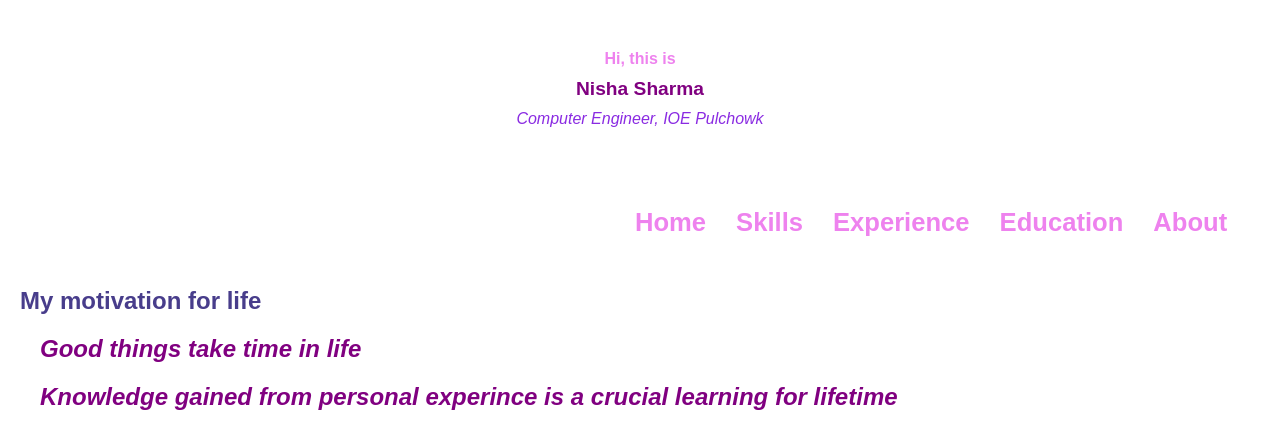
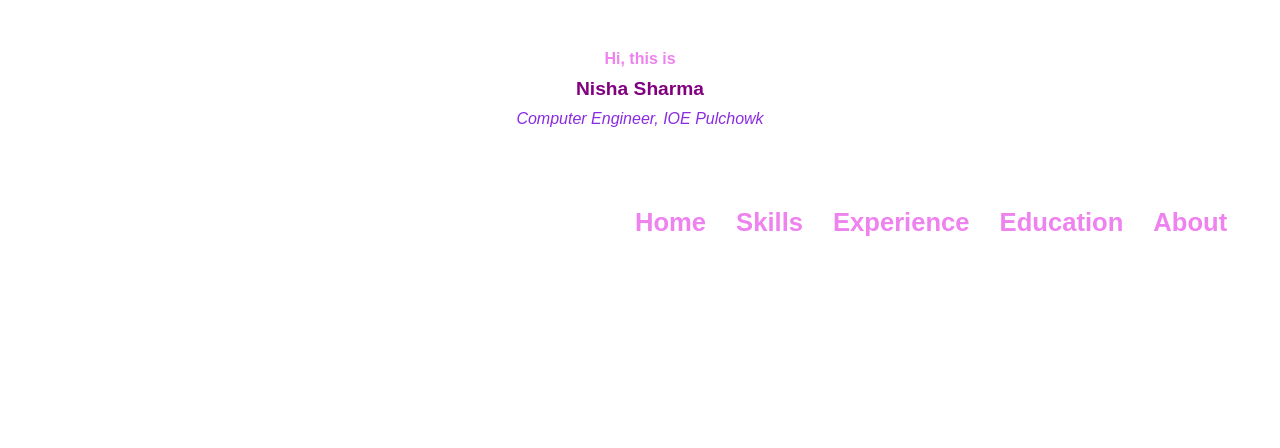
Before and after one commit to nisha056/mero-project, a React (Create React App) app: page / in a window 1280 px wide. Shown: the top 448 px of the page. Built offline with nearby package versions, Linux system fonts and the light colour scheme.

Commit message:
The beginner level

```diff
--- a/src/App.js
+++ b/src/App.js
@@ -10,7 +10,7 @@
       <Header />
       <Navbar />
       <Home/>
-      <About/>
+
 
     </div>
   );
--- a/src/index.css
+++ b/src/index.css
@@ -34,12 +34,6 @@
   font-style:italic;
   text-align: center;
 }
-#Navbar{
-  margin-top:50px;
-
-
-
-}
 
 #Navbar {
   padding:20px;
@@ -55,6 +49,7 @@
 
 
 
+
 }
 
 #Navbar a{
@@ -62,6 +57,7 @@
   text-decoration:none;
   padding:10px;
   color:violet;
+
 
 }
 
@@ -72,6 +68,7 @@
 .Home {
 
   margin:10px;
+
 
 }
 
```
